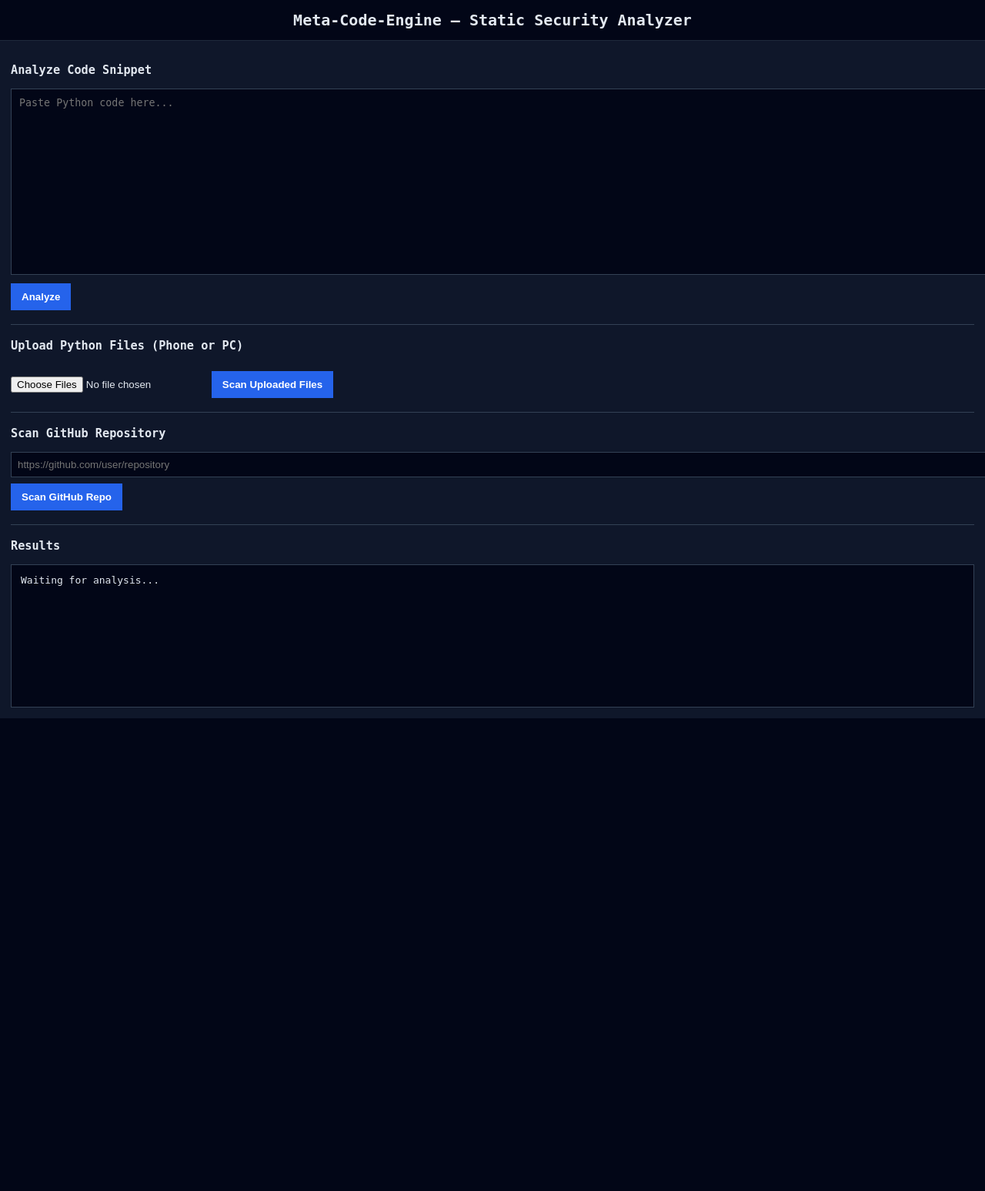
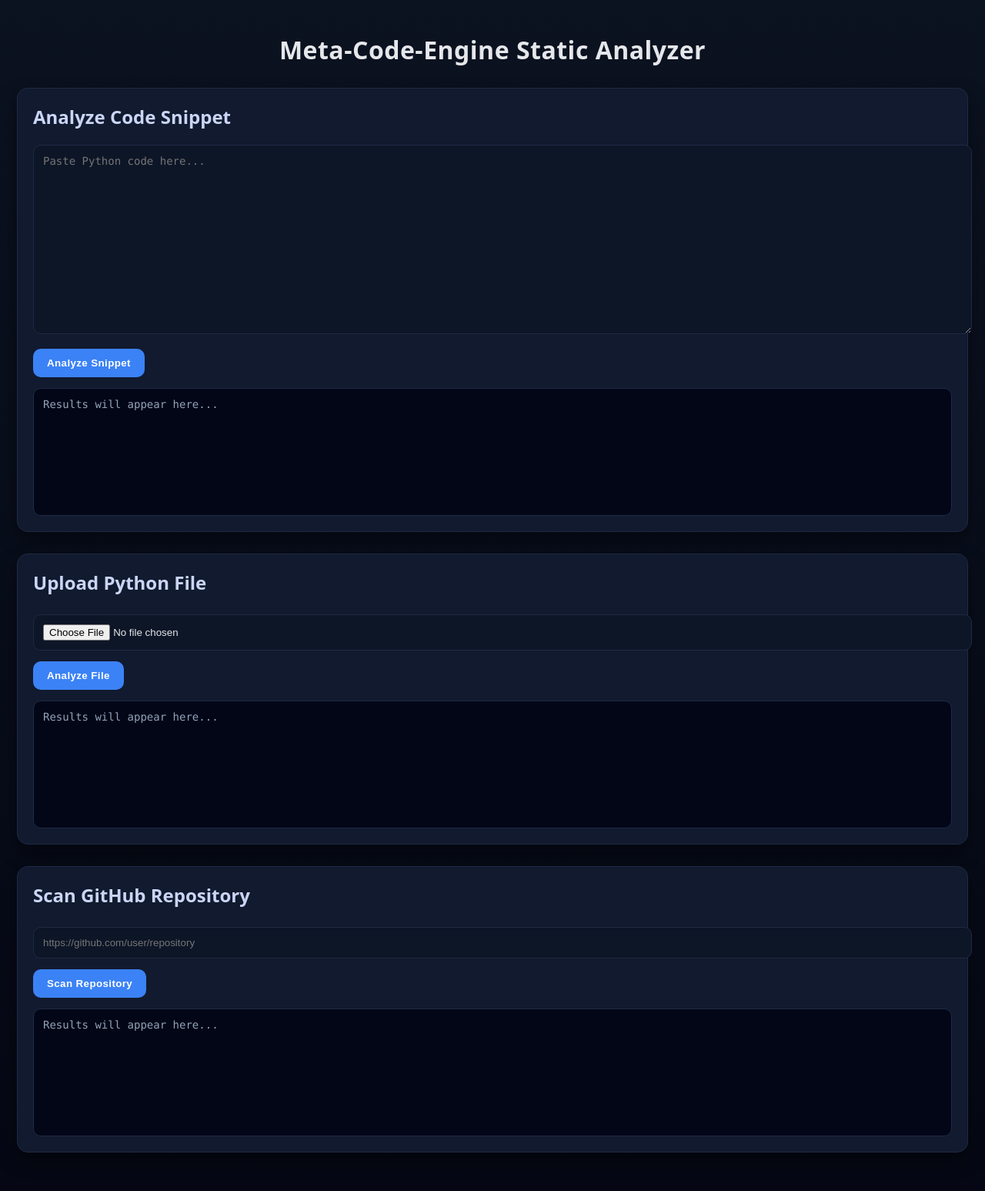
Before and after one commit to KnottNefarious/meta-code-engine, a Flask app: page / in a window 1280 px wide. Shown: the whole page at 77% size. Before the commit the page ends 933 px from the top, so only its background shows below. Run offline with Flask 3, Linux system fonts and the light colour scheme.

Commit message:
Update index.html with new styles and structure
Refactor HTML and CSS styles for improved layout and design.

```diff
--- a/templates/index.html
+++ b/templates/index.html
@@ -4,168 +4,200 @@
 <meta charset="UTF-8">
 <meta name="viewport" content="width=device-width, initial-scale=1.0">
 <title>Meta-Code-Engine</title>
+<style>
 
-<style>
-body{
-    background:#0f172a;
-    color:#e2e8f0;
-    font-family:monospace;
-    margin:0;
-    padding:0;
+:root{
+    --bg:#0b1220;
+    --panel:#111a2e;
+    --panel2:#0d1627;
+    --accent:#3b82f6;
+    --accentHover:#2563eb;
+    --text:#e5e7eb;
+    --muted:#94a3b8;
+    --border:#1f2a44;
+    --danger:#ef4444;
+    --warn:#f59e0b;
+    --good:#22c55e;
 }
 
-header{
-    background:#020617;
-    padding:14px;
-    text-align:center;
-    font-size:20px;
-    font-weight:bold;
-    border-bottom:1px solid #1e293b;
+body{
+    font-family:system-ui,-apple-system,Segoe UI,Roboto,Ubuntu;
+    background:linear-gradient(180deg,#0b1220,#050814);
+    color:var(--text);
+    margin:0;
+    padding:22px;
 }
 
-.container{
-    padding:14px;
+h1{
+    text-align:center;
+    margin-bottom:28px;
+    font-weight:600;
+    letter-spacing:.5px;
+}
+
+h2{
+    margin-top:0;
+    color:#cbd5f5;
+}
+
+.panel{
+    background:var(--panel);
+    border:1px solid var(--border);
+    border-radius:14px;
+    padding:20px;
+    margin-bottom:28px;
+    box-shadow:0 10px 25px rgba(0,0,0,.45);
+    transition:.2s;
+}
+
+.panel:hover{
+    transform:translateY(-2px);
+    box-shadow:0 14px 35px rgba(0,0,0,.55);
 }
 
 textarea{
     width:100%;
     height:220px;
-    background:#020617;
-    color:#e2e8f0;
-    border:1px solid #334155;
-    padding:10px;
+    background:var(--panel2);
+    color:#c7f9cc;
+    border:1px solid var(--border);
+    padding:12px;
+    border-radius:10px;
+    font-family:Consolas,monospace;
     resize:vertical;
+    font-size:14px;
+}
+
+input[type="text"], input[type="file"]{
+    width:100%;
+    padding:12px;
+    border-radius:10px;
+    border:1px solid var(--border);
+    background:var(--panel2);
+    color:var(--text);
+    margin-top:5px;
 }
 
 button{
-    background:#2563eb;
+    margin-top:14px;
+    padding:11px 18px;
+    border:none;
+    border-radius:10px;
+    background:var(--accent);
     color:white;
-    border:none;
-    padding:10px 14px;
-    margin-top:8px;
+    font-weight:600;
+    letter-spacing:.4px;
     cursor:pointer;
-    font-weight:bold;
+    transition:.2s;
 }
 
 button:hover{
-    background:#1d4ed8;
+    background:var(--accentHover);
 }
 
-input[type="text"]{
-    width:100%;
+.result{
+    margin-top:14px;
     background:#020617;
-    color:white;
-    border:1px solid #334155;
-    padding:8px;
+    border:1px solid var(--border);
+    border-radius:10px;
+    padding:12px;
+    white-space:pre-wrap;
+    min-height:140px;
+    font-family:Consolas,monospace;
+    font-size:14px;
+    color:#facc15;
+    overflow:auto;
 }
 
-hr{
-    border:0;
-    border-top:1px solid #334155;
-    margin:18px 0;
+.result:empty::before{
+    content:"Results will appear here...";
+    color:var(--muted);
 }
 
-#output{
-    white-space:pre-wrap;
-    background:#020617;
-    border:1px solid #334155;
-    padding:12px;
-    margin-top:12px;
-    min-height:160px;
-}
 </style>
 </head>
 
 <body>
 
-<header>Meta-Code-Engine — Static Security Analyzer</header>
+<h1>Meta-Code-Engine Static Analyzer</h1>
 
-<div class="container">
+<!-- SNIPPET ANALYZER -->
+<div class="panel">
+<h2>Analyze Code Snippet</h2>
+<textarea id="codeInput" placeholder="Paste Python code here..."></textarea>
+<button onclick="analyzeSnippet()">Analyze Snippet</button>
+<div id="snippetResult" class="result"></div>
+</div>
 
-<h3>Analyze Code Snippet</h3>
-<textarea id="code" placeholder="Paste Python code here..."></textarea>
-<button onclick="analyze()">Analyze</button>
+<!-- FILE UPLOAD -->
+<div class="panel">
+<h2>Upload Python File</h2>
+<input type="file" id="fileInput" accept=".py">
+<button onclick="uploadFile()">Analyze File</button>
+<div id="fileResult" class="result"></div>
+</div>
 
-<hr>
-
-<h3>Upload Python Files (Phone or PC)</h3>
-<input type="file" id="fileInput" multiple accept=".py">
-<button onclick="uploadFiles()">Scan Uploaded Files</button>
-
-<hr>
-
-<h3>Scan GitHub Repository</h3>
-<input type="text" id="githubUrl" placeholder="https://github.com/user/repository">
-<button onclick="scanGithub()">Scan GitHub Repo</button>
-
-<hr>
-
-<h3>Results</h3>
-<div id="output">Waiting for analysis...</div>
-
+<!-- GITHUB SCANNER -->
+<div class="panel">
+<h2>Scan GitHub Repository</h2>
+<input type="text" id="repoInput" placeholder="https://github.com/user/repository">
+<button onclick="scanRepo()">Scan Repository</button>
+<div id="repoResult" class="result"></div>
 </div>
 
 <script>
 
-async function analyze(){
-    const code = document.getElementById("code").value;
+async function analyzeSnippet(){
+    const code=document.getElementById("codeInput").value;
+    const box=document.getElementById("snippetResult");
+    box.textContent="Analyzing...";
 
-    const res = await fetch("/analyze",{
+    const res=await fetch("/analyze",{
         method:"POST",
         headers:{"Content-Type":"application/json"},
         body:JSON.stringify({code:code})
     });
 
-    const data = await res.json();
-    displayResults(data);
+    const data=await res.json();
+    box.textContent=data.result || data.error;
 }
 
-async function uploadFiles(){
-    const files = document.getElementById("fileInput").files;
-    const formData = new FormData();
+async function uploadFile(){
+    const file=document.getElementById("fileInput").files[0];
+    const box=document.getElementById("fileResult");
 
-    for(let f of files){
-        formData.append("files",f);
+    if(!file){
+        box.textContent="Select a .py file first.";
+        return;
     }
 
-    const res = await fetch("/upload",{
+    const formData=new FormData();
+    formData.append("file",file);
+
+    box.textContent="Analyzing file...";
+
+    const res=await fetch("/upload",{
         method:"POST",
         body:formData
     });
 
-    const data = await res.json();
-    displayResults(data);
+    const data=await res.json();
+    box.textContent=data.result || data.error;
 }
 
-async function scanGithub(){
-    const url = document.getElementById("githubUrl").value;
+async function scanRepo(){
+    const repo=document.getElementById("repoInput").value;
+    const box=document.getElementById("repoResult");
+    box.textContent="Scanning repository (may take ~15s)...";
 
-    const res = await fetch("/github",{
+    const res=await fetch("/github",{
         method:"POST",
         headers:{"Content-Type":"application/json"},
-        body:JSON.stringify({url:url})
+        body:JSON.stringify({repo:repo})
     });
 
-    const data = await res.json();
-    displayResults(data);
-}
-
-function displayResults(data){
-    const out = document.getElementById("output");
-
-    if(data.error){
-        out.textContent = "Error: " + data.error;
-        return;
-    }
-
-    if(!data.issues || data.issues.length === 0){
-        out.textContent = "No vulnerabilities detected ✔";
-        return;
-    }
-
-    out.textContent =
-        "Issues Found: " + data.issues.length + "\n\n" +
-        data.issues.join("\n\n--------------------------------\n\n");
+    const data=await res.json();
+    box.textContent=data.result || data.error;
 }
 
 </script>
```
